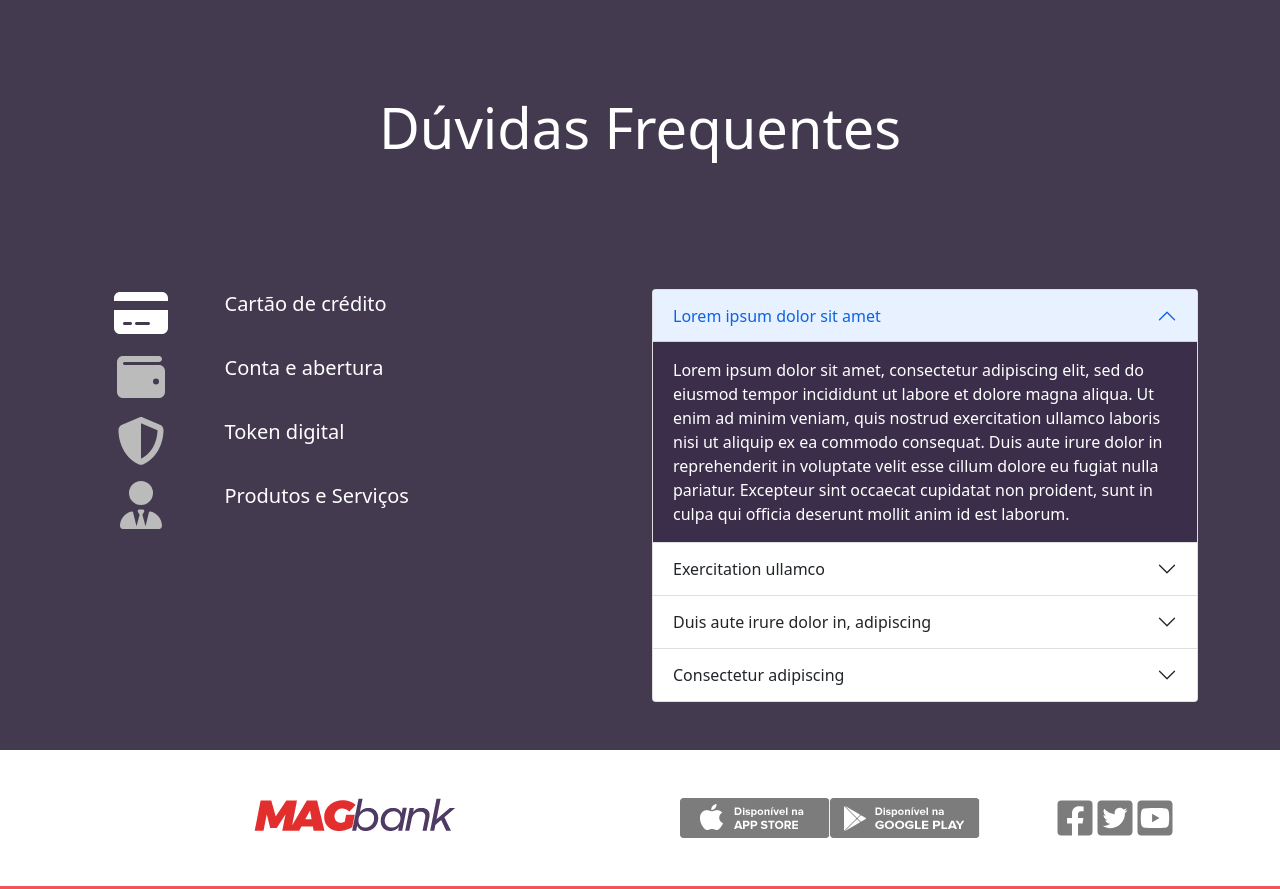
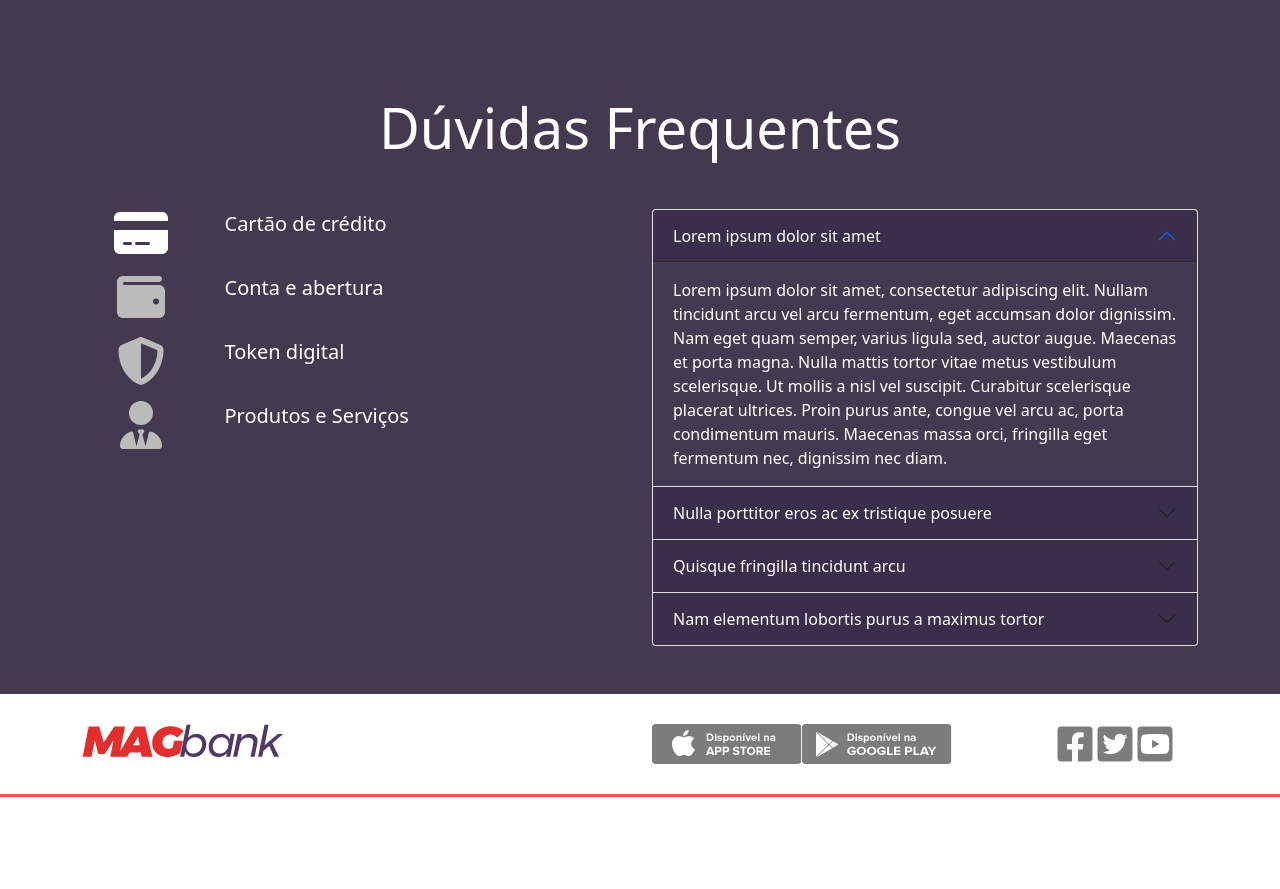
Before and after one commit to Icaromelchior/megbank, a React (Create React App) app: page / in a window 1280 px wide. Shown: the part 2656-3545 px from the top of the page. After the commit the page ends 3453 px from the top, so only its background shows below. Built offline with nearby package versions, Linux system fonts and the light colour scheme.

Commit message:
feat(atualização)

```diff
--- a/src/_variables.scss
+++ b/src/_variables.scss
@@ -1,4 +1,4 @@
 $color-primary: #8c00b2;
 $color-secondary: #f05656;
-$color-faq-backgroud:#443a50;
+ $color-faq-background:#443a50;
 $color-faq-header: #3b2e4a;
--- a/src/components/Faq.js
+++ b/src/components/Faq.js
@@ -65,53 +65,64 @@ const Faq = () => {
 
 
         <Col>
-          <Accordion  defaultActiveKey='0' activeKey={`${index}`}>
-                <Accordion.Item  eventKey="0">
-                  <Accordion.Header >Lorem ipsum dolor sit amet</Accordion.Header>
-                  <Accordion.Body className='faq__body'>
-                    Lorem ipsum dolor sit amet, consectetur adipiscing elit, sed do eiusmod
-                    tempor incididunt ut labore et dolore magna aliqua. Ut enim ad minim
-                    veniam, quis nostrud exercitation ullamco laboris nisi ut aliquip ex ea
-                    commodo consequat. Duis aute irure dolor in reprehenderit in voluptate
-                    velit esse cillum dolore eu fugiat nulla pariatur. Excepteur sint occaecat
-                    cupidatat non proident, sunt in culpa qui officia deserunt mollit anim id
-                    est laborum.
+            <Accordion defaultActiveKey='0' activeKey={`${index}`}>
+              <Accordion.Item eventKey="0">
+                <Accordion.Header> Lorem ipsum dolor sit amet</Accordion.Header>
+                <Accordion.Body className="accordion--bg">
+                    Lorem ipsum dolor sit amet, consectetur adipiscing elit.
+                    Nullam tincidunt arcu vel arcu fermentum, eget accumsan
+                    dolor dignissim. Nam eget quam semper, varius ligula sed,
+                    auctor augue. Maecenas et porta magna. Nulla mattis tortor
+                    vitae metus vestibulum scelerisque. Ut mollis a nisl vel
+                    suscipit. Curabitur scelerisque placerat ultrices. Proin
+                    purus ante, congue vel arcu ac, porta condimentum mauris.
+                    Maecenas massa orci, fringilla eget fermentum nec, dignissim
+                    nec diam.
                 </Accordion.Body>
               </Accordion.Item>
+
               <Accordion.Item eventKey="1">
-                  <Accordion.Header>Exercitation ullamco </Accordion.Header>
-                  <Accordion.Body className='faq__body'>
-                    Lorem ipsum dolor sit amet, consectetur adipiscing elit, sed do eiusmod
-                    tempor incididunt ut labore et dolore magna aliqua. Ut enim ad minim
-                    veniam, quis nostrud exercitation ullamco laboris nisi ut aliquip ex ea
-                    commodo consequat. Duis aute irure dolor in reprehenderit in voluptate
-                    velit esse cillum dolore eu fugiat nulla pariatur. Excepteur sint occaecat
-                    cupidatat non proident, sunt in culpa qui officia deserunt mollit anim id
-                    est laborum.
+                <Accordion.Header className="accordion--header">Nulla porttitor eros ac ex tristique posuere</Accordion.Header>
+                <Accordion.Body className="accordion--bg">
+                    Lorem ipsum dolor sit amet, consectetur adipiscing elit.
+                    Nullam tincidunt arcu vel arcu fermentum, eget accumsan
+                    dolor dignissim. Nam eget quam semper, varius ligula sed,
+                    auctor augue. Maecenas et porta magna. Nulla mattis tortor
+                    vitae metus vestibulum scelerisque. Ut mollis a nisl vel
+                    suscipit. Curabitur scelerisque placerat ultrices. Proin
+                    purus ante, congue vel arcu ac, porta condimentum mauris.
+                    Maecenas massa orci, fringilla eget fermentum nec, dignissim
+                    nec diam.
                 </Accordion.Body>
               </Accordion.Item>
+
               <Accordion.Item eventKey="2">
-                  <Accordion.Header>Duis aute irure dolor in, adipiscing</Accordion.Header>
-                  <Accordion.Body className='faq__body'>
-                    Lorem ipsum dolor sit amet, consectetur adipiscing elit, sed do eiusmod
-                    tempor incididunt ut labore et dolore magna aliqua. Ut enim ad minim
-                    veniam, quis nostrud exercitation ullamco laboris nisi ut aliquip ex ea
-                    commodo consequat. Duis aute irure dolor in reprehenderit in voluptate
-                    velit esse cillum dolore eu fugiat nulla pariatur. Excepteur sint occaecat
-                    cupidatat non proident, sunt in culpa qui officia deserunt mollit anim id
-                    est laborum.
+                <Accordion.Header>Quisque fringilla tincidunt arcu</Accordion.Header>
+                <Accordion.Body className="accordion--bg">
+                    Lorem ipsum dolor sit amet, consectetur adipiscing elit.
+                    Nullam tincidunt arcu vel arcu fermentum, eget accumsan
+                    dolor dignissim. Nam eget quam semper, varius ligula sed,
+                    auctor augue. Maecenas et porta magna. Nulla mattis tortor
+                    vitae metus vestibulum scelerisque. Ut mollis a nisl vel
+                    suscipit. Curabitur scelerisque placerat ultrices. Proin
+                    purus ante, congue vel arcu ac, porta condimentum mauris.
+                    Maecenas massa orci, fringilla eget fermentum nec, dignissim
+                    nec diam.
                 </Accordion.Body>
               </Accordion.Item>
+
               <Accordion.Item eventKey="3">
-                  <Accordion.Header>Consectetur adipiscing </Accordion.Header>
-                  <Accordion.Body className='faq__body'>
-                    Lorem ipsum dolor sit amet, consectetur adipiscing elit, sed do eiusmod
-                    tempor incididunt ut labore et dolore magna aliqua. Ut enim ad minim
-                    veniam, quis nostrud exercitation ullamco laboris nisi ut aliquip ex ea
-                    commodo consequat. Duis aute irure dolor in reprehenderit in voluptate
-                    velit esse cillum dolore eu fugiat nulla pariatur. Excepteur sint occaecat
-                    cupidatat non proident, sunt in culpa qui officia deserunt mollit anim id
-                    est laborum.
+                <Accordion.Header>Nam elementum lobortis purus a maximus tortor</Accordion.Header>
+                <Accordion.Body className="accordion--bg">
+                    Lorem ipsum dolor sit amet, consectetur adipiscing elit.
+                    Nullam tincidunt arcu vel arcu fermentum, eget accumsan
+                    dolor dignissim. Nam eget quam semper, varius ligula sed,
+                    auctor augue. Maecenas et porta magna. Nulla mattis tortor
+                    vitae metus vestibulum scelerisque. Ut mollis a nisl vel
+                    suscipit. Curabitur scelerisque placerat ultrices. Proin
+                    purus ante, congue vel arcu ac, porta condimentum mauris.
+                    Maecenas massa orci, fringilla eget fermentum nec, dignissim
+                    nec diam.
                 </Accordion.Body>
               </Accordion.Item>
             </Accordion>
@@ -119,7 +130,7 @@ const Faq = () => {
         </Row>
       </Container>
     </section>
-)
+  );
 };
 
 export default Faq;
--- a/src/components/Faq.scss
+++ b/src/components/Faq.scss
@@ -1,33 +1,47 @@
 @import '../variables';
 
+.faq {
+  background-color: $color-faq-background;
+  color: #fff;
 
-.faq {
-  background-color: $color-faq-backgroud;
-  color: #FFF;
-
-
+  .accordion-body {
+    background-color: $color-faq-background;
   }
 
-.faq__body{
+  .accordion-button {
     background-color: $color-faq-header;
+    color: #fff;
+
+    &:not(.collapsed) {
+      background-color: $color-faq-header;
+      color: #fff;
+    }
   }
 
-.faq-title {
+  &-title {
     font-size: 2.2rem;
     font-weight: 300;
     line-height: 1.2;
-      text-align: center;
-      padding-bottom: 5rem;
 
     @media screen and (min-width: 992px) {
       font-size: 3.5rem;
     }
   }
 
-.faq-clicklabe {
+  &-clickable {
     cursor: pointer;
   }
+}
+
 
 .faq-cel{
   text-align: center;
 }
+
+.faq-title{
+  text-align: center;
+}
+
+.faq-clicklabe{
+  cursor: pointer;
+}
--- a/src/components/Footer.js
+++ b/src/components/Footer.js
@@ -11,15 +11,15 @@ import './Footer.scss';
 const Footer = () =>(
 <footer className='footer'>
     <Container>
-      <Row className='text-center py-5'>
+      <Row Col xs={12} lg={6} className='text-lg-left mb-5 mb-lg-0'>
         <Col xs={12} lg={6} className='text-lg-left'>
-          <Image src={logo}/>
+          <Image src={logo} className="logo"/>
         </Col>
-        <Col xs={12} lg={4} className='py-xs-5'>
+        <Col xs={12} lg={4} className='mb-5 mb-lg-0'>
           <Image src={applestore} />
           <Image src={googleplay} className='ml-2'/>
         </Col>
-        <Col xs={12} lg={2} className='d-flex algin-items-center justify-content-center'>
+        <Col xs={12} lg={2} className='d-flex align-items-center justify-content-center'>
           <FaFacebookSquare color="#7c7c7c" size={'2.5rem'} />
           <FaTwitterSquare color="#7c7c7c" size={'2.5rem'} className='ml-2'/>
           <FaYoutubeSquare color="#7c7c7c" size={'2.5rem'} className='ml-2'/>
--- a/src/components/Footer.scss
+++ b/src/components/Footer.scss
@@ -3,11 +3,15 @@
 
 .footer{
   border-bottom: 0.2rem solid $color-secondary;
+  padding: 1.875rem;
 }
 
-.py-xs-5{
-  padding: 3rem;
+.logo{
+  margin-left: 50px;
+  margin-bottom: 30px;
   @media screen and (min-width:992px) {
-    padding: 0;
+    margin-left: 0;
+  margin-bottom: 0;
+
   }
 }
--- a/src/components/Navbar.scss
+++ b/src/components/Navbar.scss
@@ -5,6 +5,7 @@
   a.dropdown-toggle.nav-link {
     color: #fff;
   }
+
   a.dropdown-toggle.nav-link:hover {
     color: #212529;
   }
```
Lines whose indentation alone changed are shown as unchanged.
